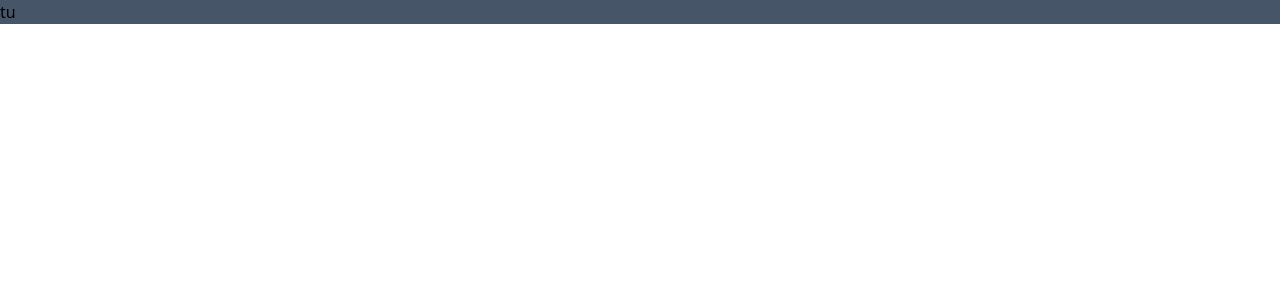
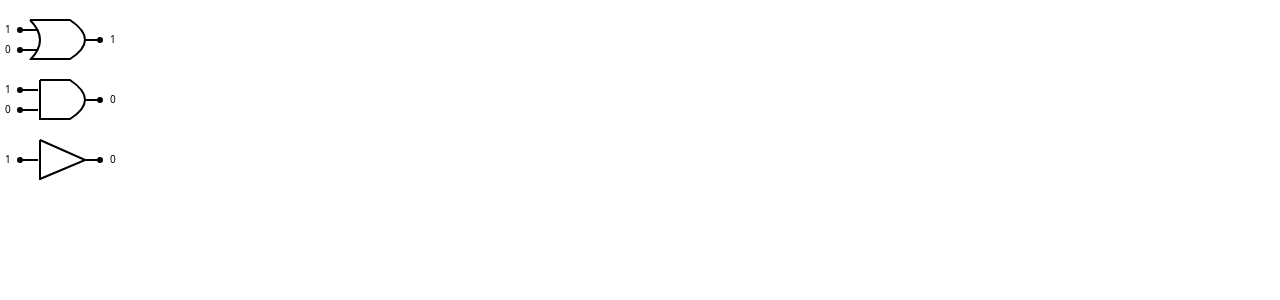
Before and after one commit to IsaRamDev/IsaRamDev-Digital-Circuit-Simulator, a React (Vite) app: page / in a window 1280 px wide. Shown: the top 300 px of the page. Built offline with nearby package versions, Linux system fonts and the light colour scheme.

Commit message:
Feature: Creating logic components OR, AND and NOT as components

```diff
--- a/src/App.jsx
+++ b/src/App.jsx
@@ -1,8 +1,13 @@
+import OrGate from './components/Or';
+import AndGate from './components/And';
+import NotGate from './components/Not';
 
 function App() {
   return (
-    <div className=' bg-slate-600'>
-      tu
+    <div>
+      <OrGate inputA={1} inputB={0} />
+      <AndGate inputA={1} inputB={0} />
+      <NotGate inputA={1} inputB={0} />
     </div>
   )
 }
--- /dev/null
+++ b/src/components/And.jsx
@@ -0,0 +1,24 @@
+import PropTypes from 'prop-types';
+
+const AndGate = ({ inputA, inputB }) => {
+  const output = inputA && inputB;
+  return (
+    <svg width="120" height="60" viewBox="0 0 120 60" xmlns="http://www.w3.org/2000/svg">
+      <path d="M 20,30 L 38,30 M 20,50 L 38,50 M 40,20 40,60 M 40,20 L 70,20 Q 100,40 70,59 L 40,59 M 85,40 L 100,40"
+        stroke="black" fill="transparent" strokeWidth="2" />
+      <circle cx="20" cy="30" r="3" fill="black" />
+      <circle cx="20" cy="50" r="3" fill="black" />
+      <circle cx="100" cy="40" r="3" fill={"black"} />
+      <text x="5" y="33" fontSize="10">{inputA.toString()}</text>
+      <text x="5" y="53" fontSize="10">{inputB.toString()}</text>
+      <text x="110" y="43" fontSize="10">{output.toString()}</text>
+    </svg>
+  );
+};
+
+AndGate.propTypes = {
+  inputA: PropTypes.bool,
+  inputB: PropTypes.bool
+};
+
+export default AndGate;
--- /dev/null
+++ b/src/components/Not.jsx
@@ -0,0 +1,22 @@
+import PropTypes from 'prop-types';
+
+const NotGate = ({ inputA }) => {
+  const output = Number(!inputA) ;
+  return (
+    <svg width="120" height="60" viewBox="0 0 120 60" xmlns="http://www.w3.org/2000/svg">
+      <path d="M 20,40 L 38,40 M 40,20 40,60 M 40,20 L 85,40 Q 100,40 85,40 L 40,59 M 85,40 L 100,40"
+        stroke="black" fill="transparent" strokeWidth="2" />
+      <circle cx="20" cy="40" r="3" fill="black" />
+      <circle cx="100" cy="40" r="3" fill={"black"} />
+      <text x="5" y="43" fontSize="10">{inputA.toString()}</text>
+      <text x="110" y="43" fontSize="10">{output.toString()}</text>
+    </svg>
+  );
+};
+
+NotGate.propTypes = {
+  inputA: PropTypes.bool,
+  inputB: PropTypes.bool
+};
+
+export default NotGate;
--- /dev/null
+++ b/src/components/Or.jsx
@@ -0,0 +1,24 @@
+import PropTypes from 'prop-types';
+
+const OrGate = ({ inputA, inputB }) => {
+  const output = inputA || inputB;
+  return (
+    <svg width="120" height="60" viewBox="0 0 120 60" xmlns="http://www.w3.org/2000/svg">
+      <path d="M 20,30 L 38,30 M 20,50 L 38,50 M 30,20 Q 50,40 30,60 M 30,20 L 70,20 Q 100,40 70,59 L 30,59 M 85,40 L 100,40"
+        stroke="black" fill="transparent" strokeWidth="2" />
+      <circle cx="20" cy="30" r="3" fill="black" />
+      <circle cx="20" cy="50" r="3" fill="black" />
+      <circle cx="100" cy="40" r="3" fill={"black"} />
+      <text x="5" y="33" fontSize="10">{inputA.toString()}</text>
+      <text x="5" y="53" fontSize="10">{inputB.toString()}</text>
+      <text x="110" y="43" fontSize="10">{output.toString()}</text>
+    </svg>
+  );
+};
+
+OrGate.propTypes = {
+  inputA: PropTypes.bool,
+  inputB: PropTypes.bool
+};
+
+export default OrGate;
```
